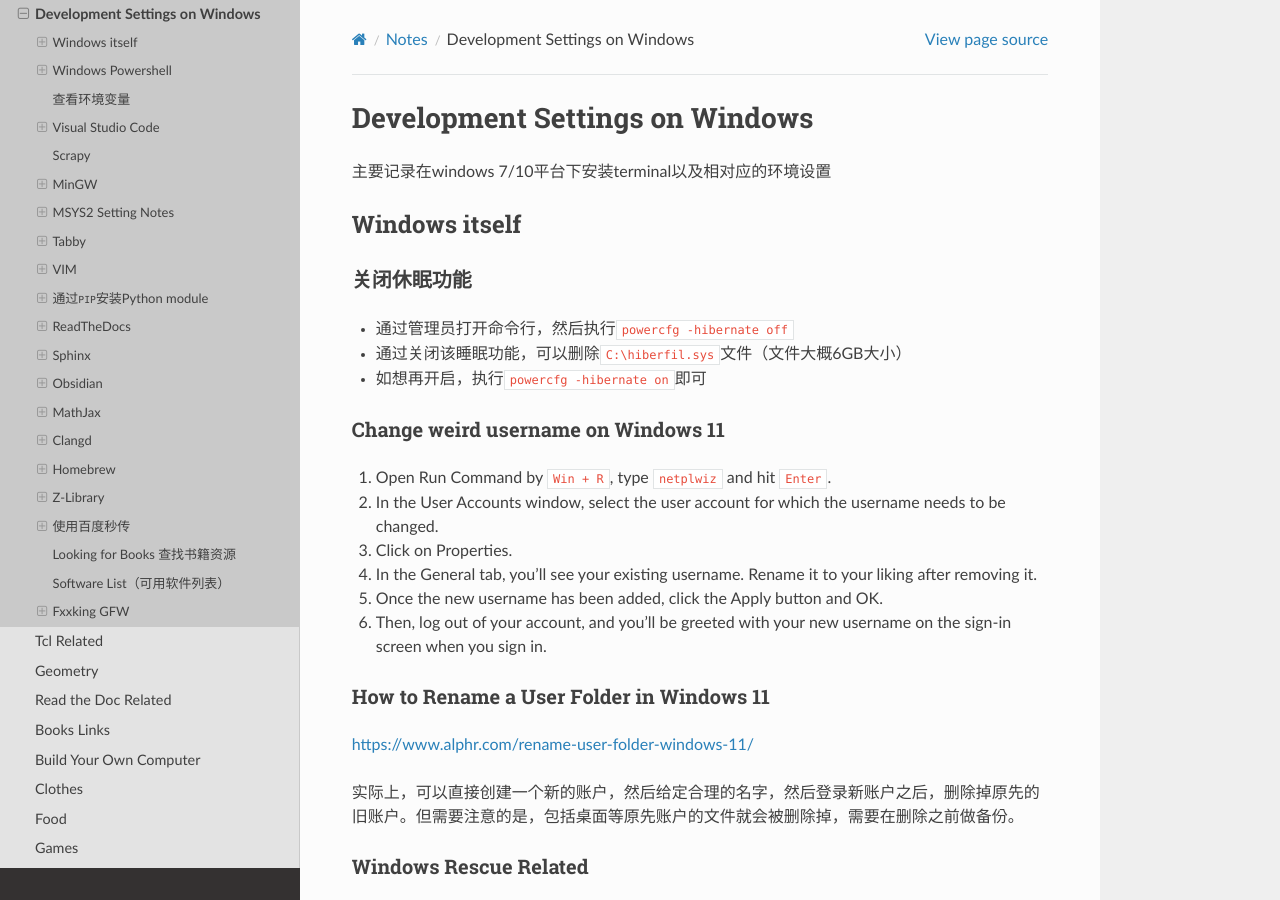
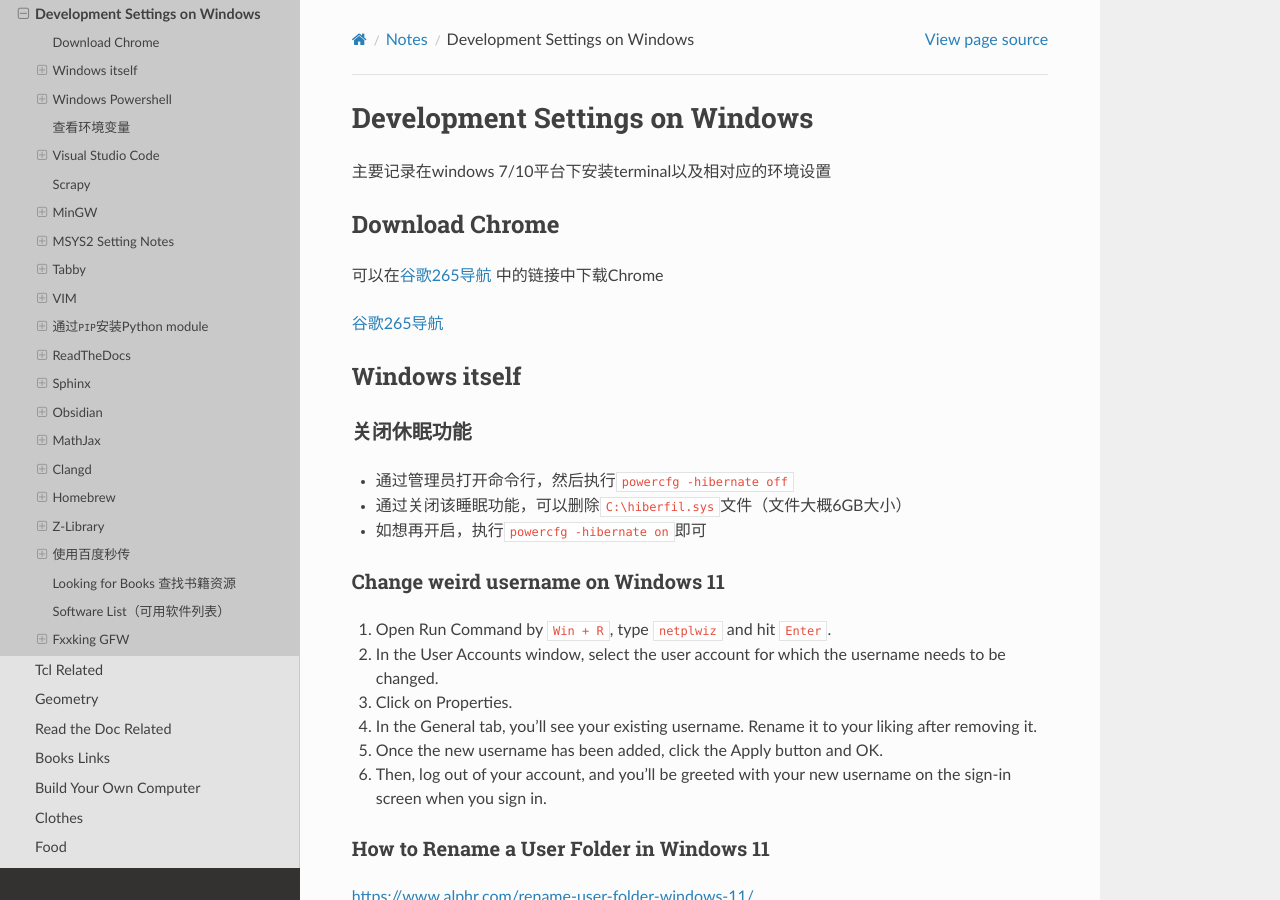
Before and after one commit to Pyrad/pyradnotes, a Sphinx documentation site: the page built from source/Notes/WinDevEnvSetup.md, in a window 1280 px wide and 900 px high. Built offline with Sphinx 7.4.7 and the Read the Docs theme 3.1.0, drawn with Linux system fonts in a browser that asks for light colours; pages that are not in the unit, such as notebooks, are missing from menus.

Commit message:
A link to download chrome

```diff
--- a/source/Notes/WinDevEnvSetup.md
+++ b/source/Notes/WinDevEnvSetup.md
@@ -1,6 +1,12 @@
 # Development Settings on Windows
 
 主要记录在windows 7/10平台下安装terminal以及相对应的环境设置
+
+## Download Chrome
+
+可以在[谷歌265导航](http://www.265.com/) 中的链接中下载Chrome
+
+[谷歌265导航](http://www.265.com/)
 
 
 
```
